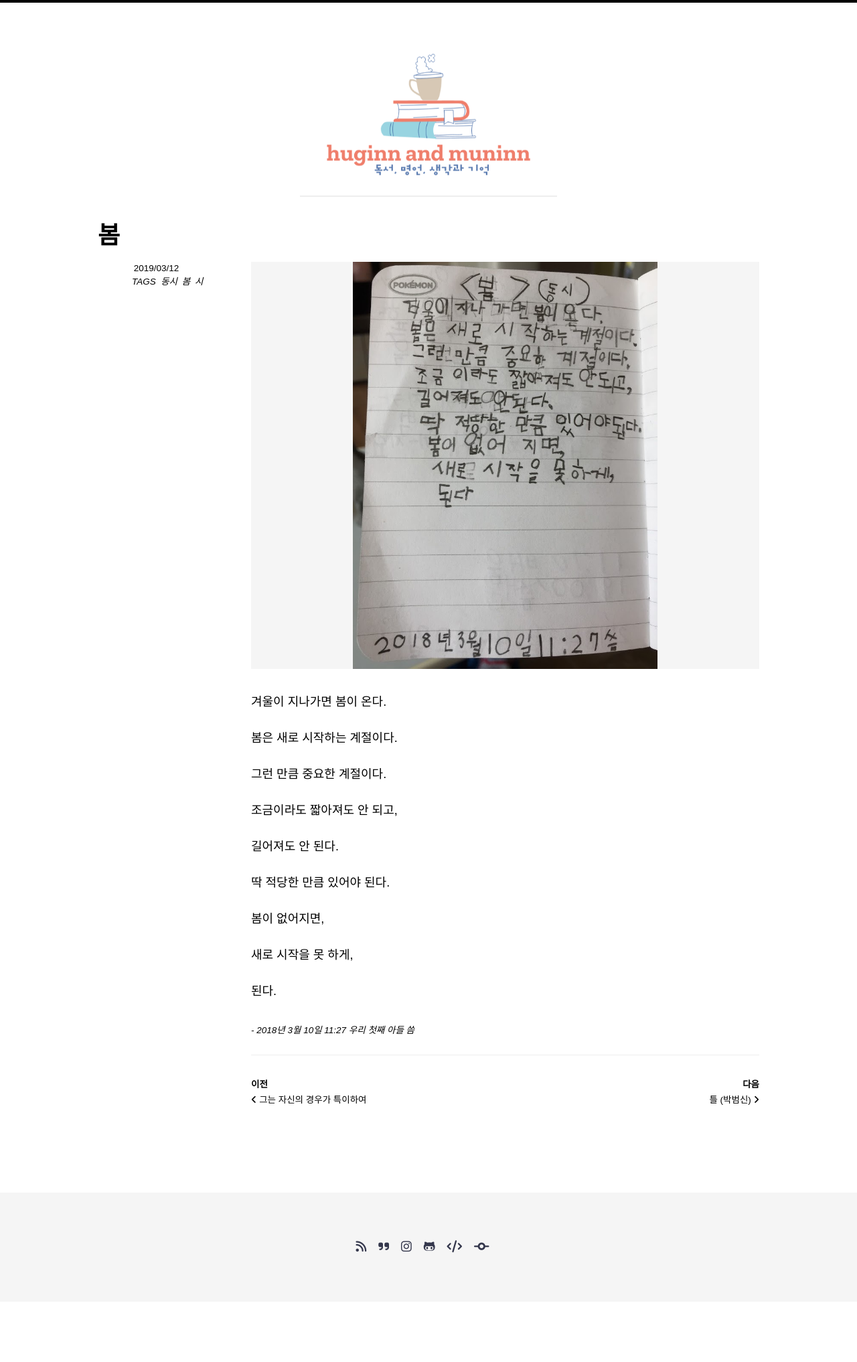
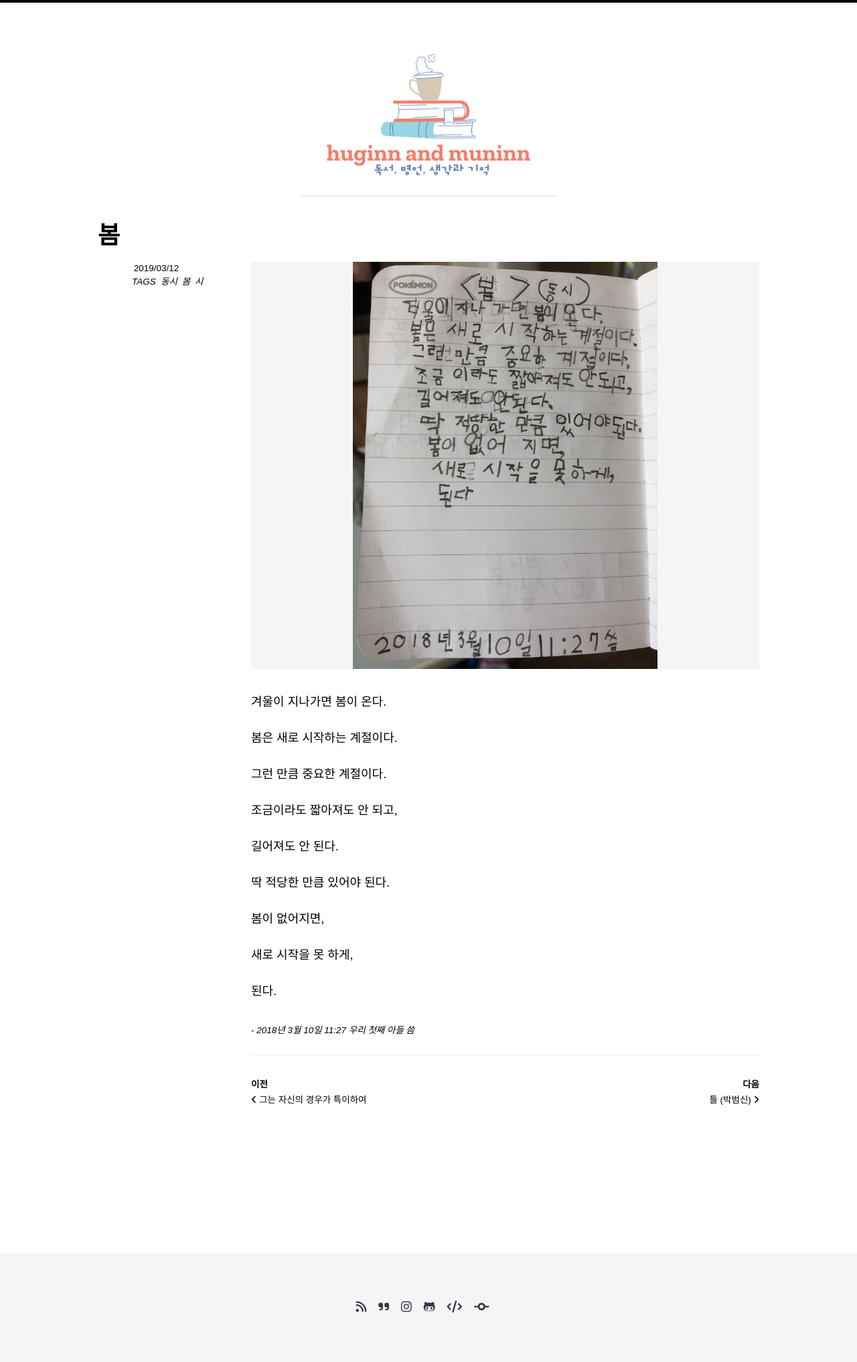
Before and after one commit to huginnmn/huginnmn.github.io, a Jekyll site: the page built from _posts/2019-03-12-봄.md, in a window 1280 px wide. Shown: the whole page at 67% size. Built offline with Jekyll 4.4.1, drawn with Linux system fonts in a browser that asks for light colours; nearby versions of some CDN libraries; some web fonts are replaced; comment, search, counter and statistics services are not loaded; before the commit the page ends 1944 px from its top, so only the background shows below that.

Commit message:
Update _page.scss

```diff
--- a/_sass/so-simple/_page.scss
+++ b/_sass/so-simple/_page.scss
@@ -126,7 +126,8 @@
 }
 
 .page-comments {
-  margin: 5em 0 2em;
+  margin: 10em 0 3em;
+  background-color: #eee;
 }
 
 .page-pagination {
```
